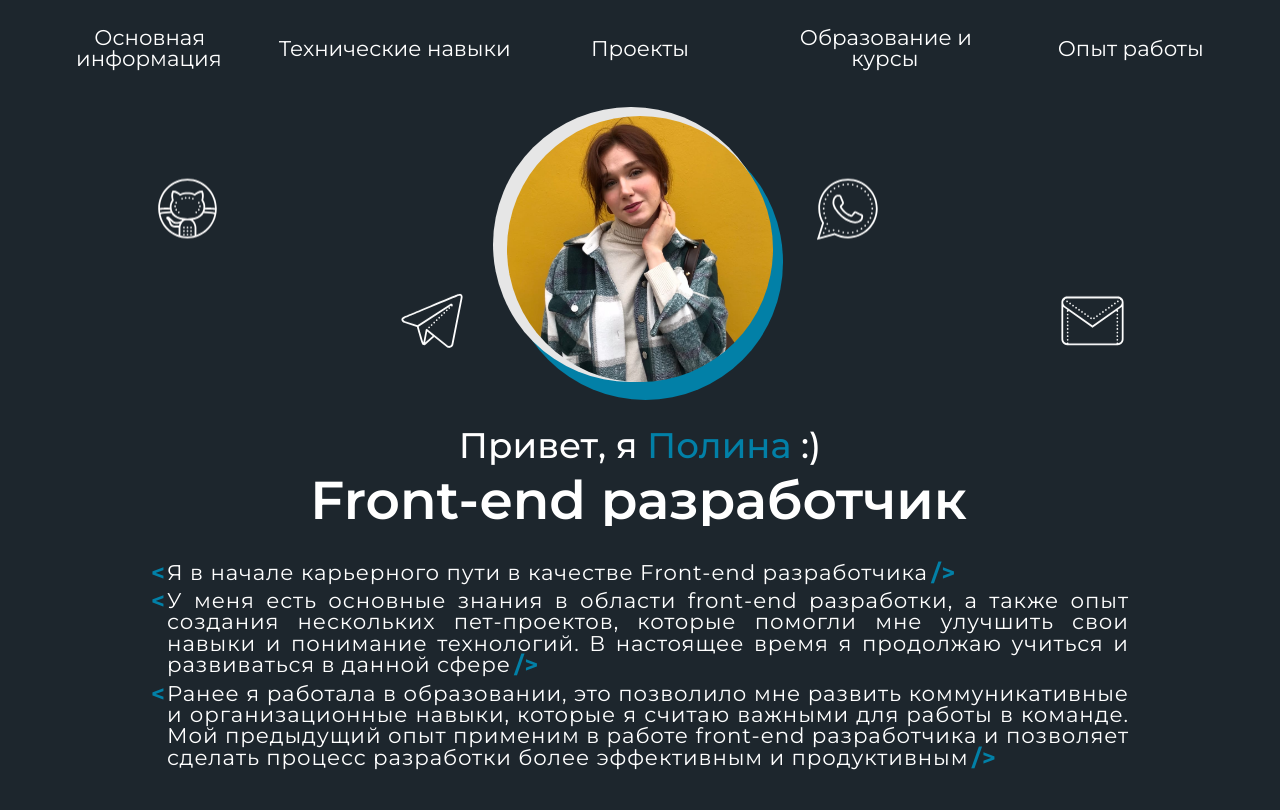
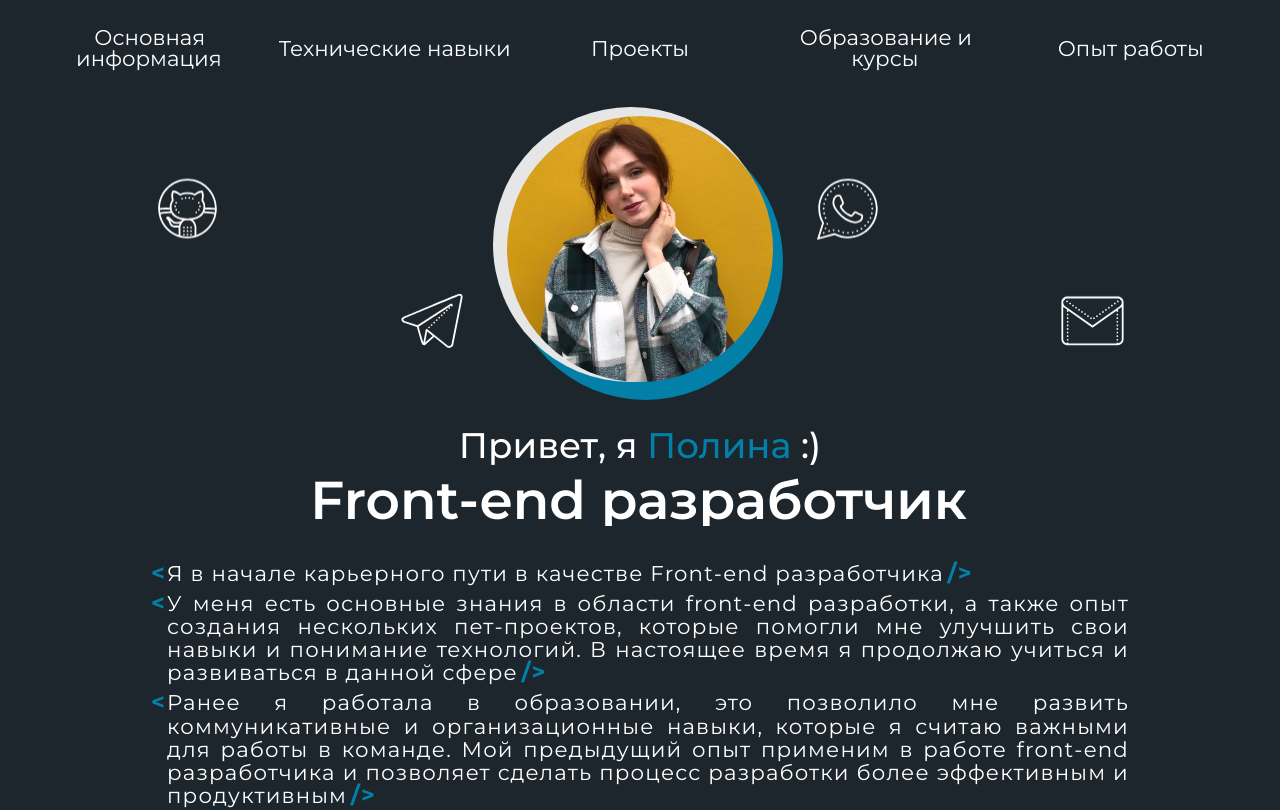
Before and after one commit to PolinaKuksova2022/CV-Kuksova-Polina, a React (Vite) app: page / in a window 1280 px wide. Shown: the top 810 px of the page. Built offline with nearby package versions, Linux system fonts and the light colour scheme.

Commit message:
add letter-spacing to about edition

```diff
--- a/src/components/About/_about.scss
+++ b/src/components/About/_about.scss
@@ -150,7 +150,8 @@
   * li {
     position: relative;
     margin-bottom: 8rem;
-    @include font-face(24rem, 24rem);
+    @include font-face(24rem, 26rem);
+    letter-spacing: 1.3rem;
     list-style-type: none;
 
     &::after,
```
